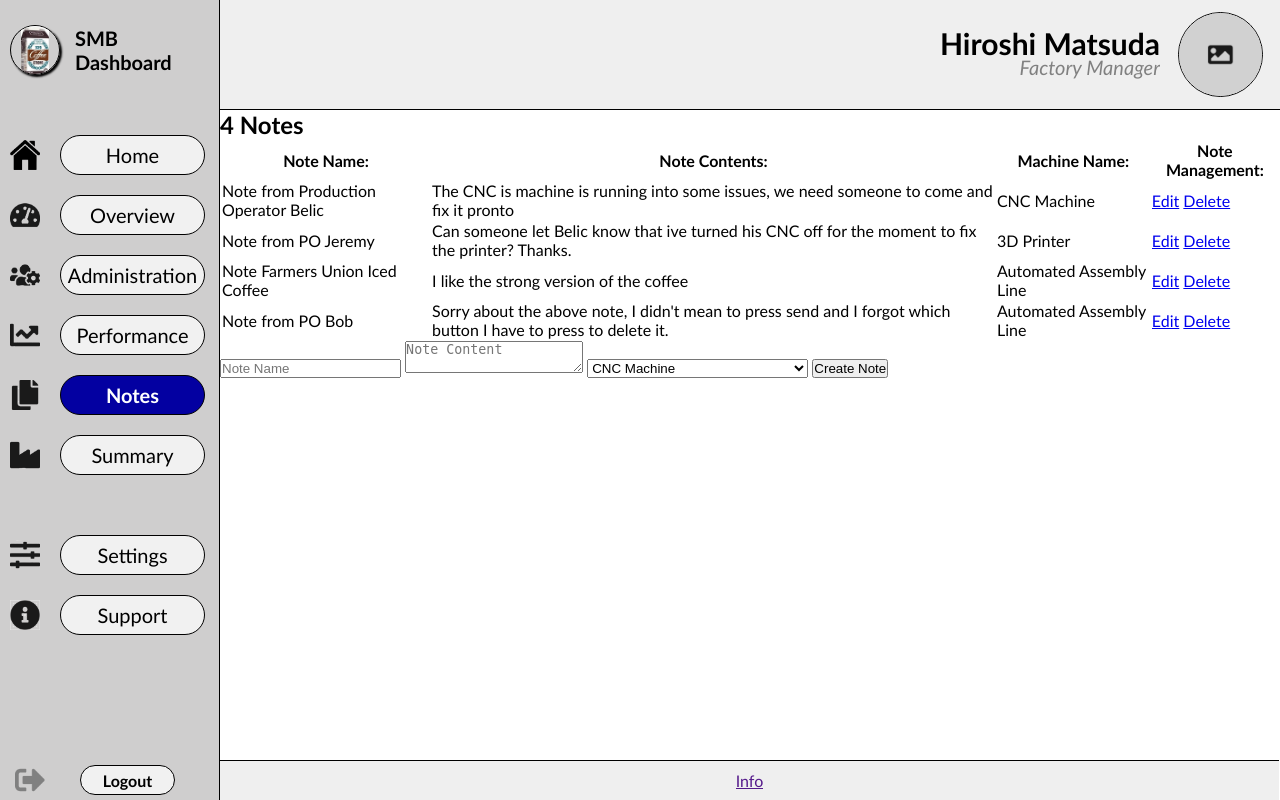
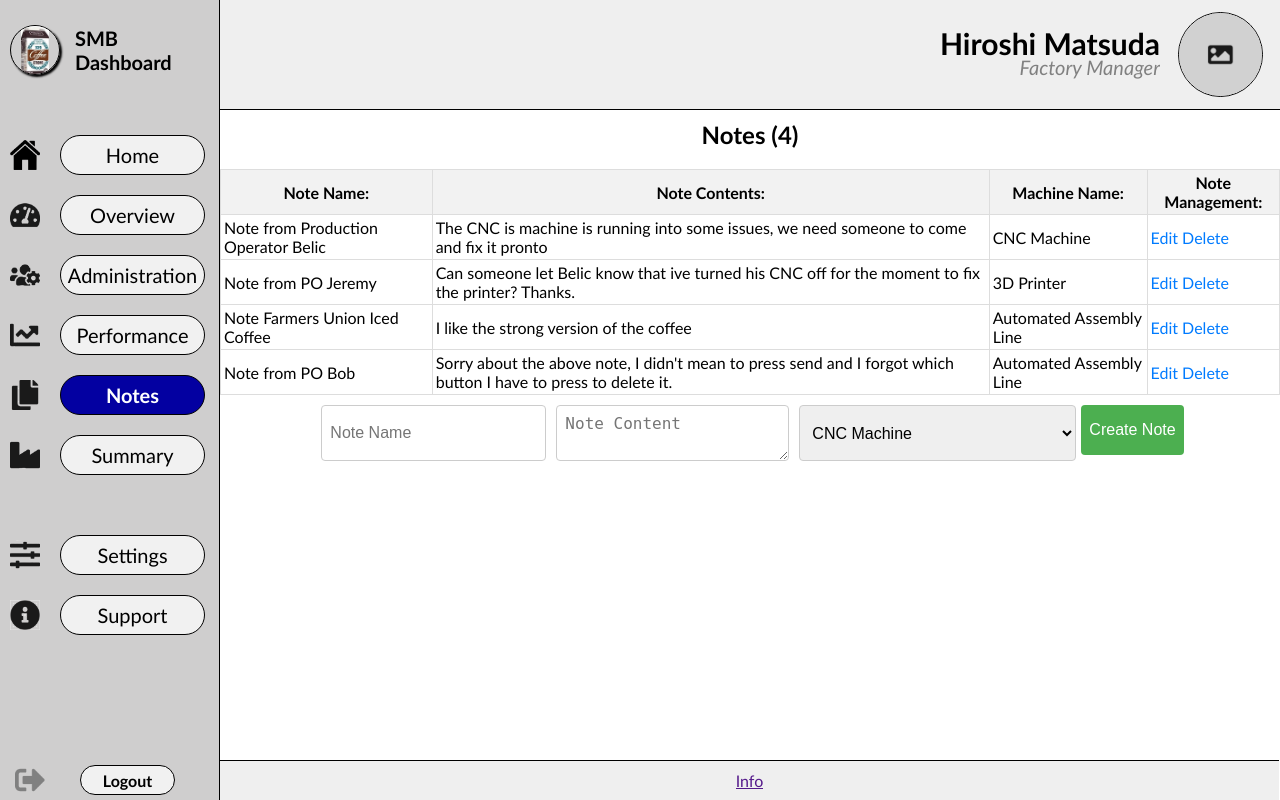
Before and after one commit to RandomSparks/COMP2030-Software_Prototype_Group_2, a PHP site: page /COMP2030-Software_Prototype_Group_2/pages/notes.php in a window 1280 px wide. Run offline with PHP 8.4, Linux system fonts and the light colour scheme; data comes from the database, SQL or seed files in the repository.

Commit message:
CSS + php Edits
For a more refined appearance, CSS has been updates and remained functional

```diff
--- a/Prototype/pages/notes.php
+++ b/Prototype/pages/notes.php
@@ -28,10 +28,10 @@
                     $numnote = mysqli_fetch_assoc($count_result);
                     echo "<h2 id='notes_count'>";
                     if($numnote['count'] > 1){
-                        echo "{$numnote['count']} Notes";
+                        echo "Notes ({$numnote['count']})";
                     }
                     else if($numnote['count'] > 0){
-                        echo "{$numnote['count']} Note";
+                        echo "Notes {$numnote['count']}";
                     }
                     else {
                         echo "No Notes";
--- a/Prototype/styles/style.css
+++ b/Prototype/styles/style.css
@@ -448,7 +448,7 @@ body {
     display: flex;
     align-items: center;
     flex-direction: row;
-    height: 150px;
+    height: 110px;
     width: 400px;
 }
 
@@ -489,8 +489,8 @@ body {
 #p_admin {
     font-size: 40px;
     font-weight: bold;
-    margin-bottom: 20px;
-    height: 160px;
+    margin-bottom: 5px;
+    height: 50px;
 }
 
 
@@ -502,27 +502,26 @@ body {
 #performance-main {
     display: flex;
     flex-wrap: nowrap;
-    height: calc(100vh - 40px); /* Adjust height to account for the footer */
-    overflow: hidden; /* Prevent overflow */
+    overflow: hidden;
 }
-
-/* Style the performance table container */
-
-/* Style the table */
 #factory_logs_table {
     width: 100%;
     border-collapse: collapse;
     height: 100%;
+    overflow-x: scroll;
 }
-
 #factory_logs_table th, #factory_logs_table td {
     border: 1px solid #ddd;
-    padding: 8px;
+    padding: 3px;
 }
 
 #factory_logs_table th {
     background-color: #f2f2f2;
     text-align: left;
+}
+#factory_logs_table tr:hover {
+    background-color: #f5f5f5;
+    cursor: pointer;
 }
 /* Style the scrollbars for WebKit browsers */
 #perf_table::-webkit-scrollbar {
@@ -673,3 +672,187 @@ body {
 #overview-main ::-webkit-scrollbar-thumb:hover {
     background-color: #717171;
 }
+
+/* Notes CSS */
+/* -------------------------------------- */
+#notes_count {
+    margin-top: 10px;
+}
+#notes-main #notes_table {
+    width: 100%;
+    border-collapse: collapse;
+    margin-bottom: 10px;
+}
+
+#notes-main #notes_table th,
+#notes-main #notes_table td {
+    border: 1px solid #ddd;
+    padding: 3px;
+}
+
+#notes-main #notes_table th {
+    background-color: #f2f2f2;
+    text-align: center;
+    font-weight: bold;
+}
+
+#notes-main #notes_table td {
+    text-align: left;
+}
+
+#notes-main #notes_count {
+    font-size: 24px;
+    font-weight: bold;
+    margin-bottom: 20px;
+    text-align: center;
+}
+
+#notes-main #form_createnote {
+    display: flex;
+    margin: 0 auto;
+}
+
+#notes-main #form_createnote input[type='text'],
+#notes-main #form_createnote textarea,
+#notes-main #form_createnote select {
+    padding: 8px;
+    margin-bottom: 10px;
+    border: 1px solid #ccc;
+    border-radius: 4px;
+    font-size: 16px;
+    margin: 0 5px;
+}
+
+#notes-main #form_createnote textarea {
+    resize: vertical;
+}
+
+#notes-main #form_createnote button {
+    padding: 8px;
+    background-color: #4CAF50;
+    color: white;
+    border: none;
+    border-radius: 4px;
+    cursor: pointer;
+    font-size: 16px;
+    height: 50px;
+}
+
+#notes-main #form_createnote button:hover {
+    background-color: #45a049;
+}
+
+/* Add a hover effect for table rows */
+#notes-main #notes_table tr:hover {
+    background-color: #f5f5f5;
+    cursor: pointer;
+}
+
+/* Style links in the table */
+#notes-main #notes_table a {
+    color: #007bff;
+    text-decoration: none;
+}
+
+#notes-main #notes_table a:hover {
+    text-decoration: underline;
+}
+
+/* Summary CSS */
+/* --------------------------------------- */
+
+/* Style the summary info section */
+.summary_info {
+    background-color: #f9f9f9;
+    padding: 20px;
+    border-radius: 8px;
+    box-shadow: 0 2px 4px rgba(0, 0, 0, 0.1);
+}
+
+/* Style the form */
+.summary_info form {
+    display: flex;
+    flex-direction: column;
+    gap: 15px; /* Adds space between form elements */
+    margin-bottom: 20px;
+    background-color: #fff;
+    padding: 20px;
+    border: 1px solid #ddd;
+    border-radius: 8px;
+    box-shadow: 0 1px 3px rgba(0, 0, 0, 0.1);
+}
+
+.summary_info label {
+    font-size: 16px;
+    margin-bottom: 5px;
+    font-weight: bold;
+    color: #333;
+}
+
+.summary_info input[type="date"],
+.summary_info input[type="text"] {
+    padding: 10px;
+    border: 1px solid #ccc;
+    border-radius: 4px;
+    font-size: 16px;
+    width: 100%;
+    box-sizing: border-box;
+    transition: border-color 0.3s ease;
+}
+
+.summary_info input[type="date"]:focus,
+.summary_info input[type="text"]:focus {
+    border-color: #4CAF50;
+    outline: none;
+}
+
+.summary_info input[type="submit"] {
+    padding: 12px 15px;
+    background-color: #4CAF50;
+    color: white;
+    border: none;
+    border-radius: 4px;
+    cursor: pointer;
+    font-size: 16px;
+    transition: background-color 0.3s ease;
+}
+
+.summary_info input[type="submit"]:hover {
+    background-color: #45a049;
+}
+
+.summary_info table {
+    width: 100%;
+    border-collapse: collapse;
+    margin-top: 20px;
+}
+
+.summary_info table th,
+.summary_info table td {
+    border: 1px solid #ddd;
+    padding: 12px;
+    text-align: left;
+}
+
+.summary_info table th {
+    background-color: #f2f2f2;
+    text-align: center;
+    font-weight: bold;
+}
+
+.summary_info table td {
+    text-align: center;
+}
+
+.summary_info table tr:hover {
+    background-color: #f5f5f5;
+    cursor: pointer;
+}
+
+.summary_info h2 {
+    font-size: 22px;
+    margin-bottom: 20px;
+    text-align: center;
+    font-weight: bold;
+    color: #333;
+}
```
